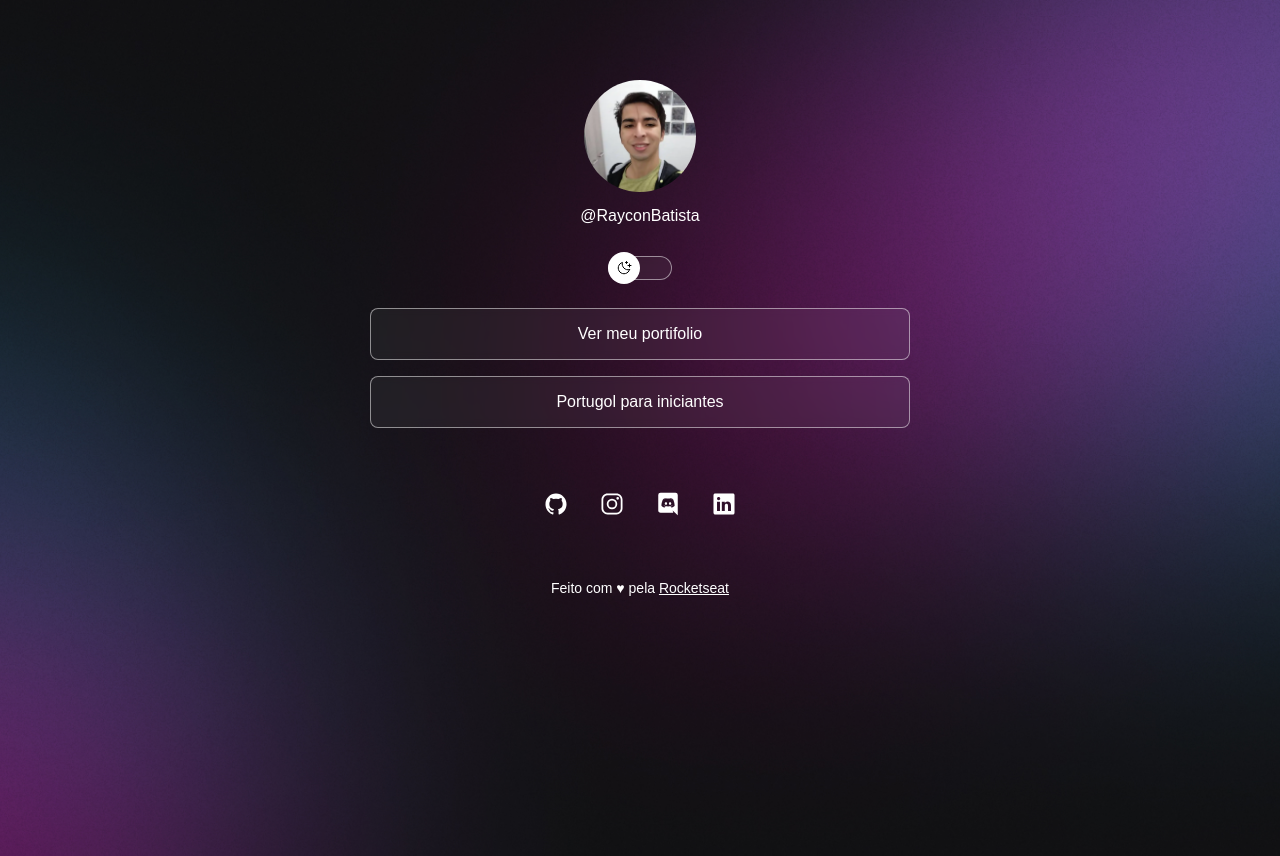
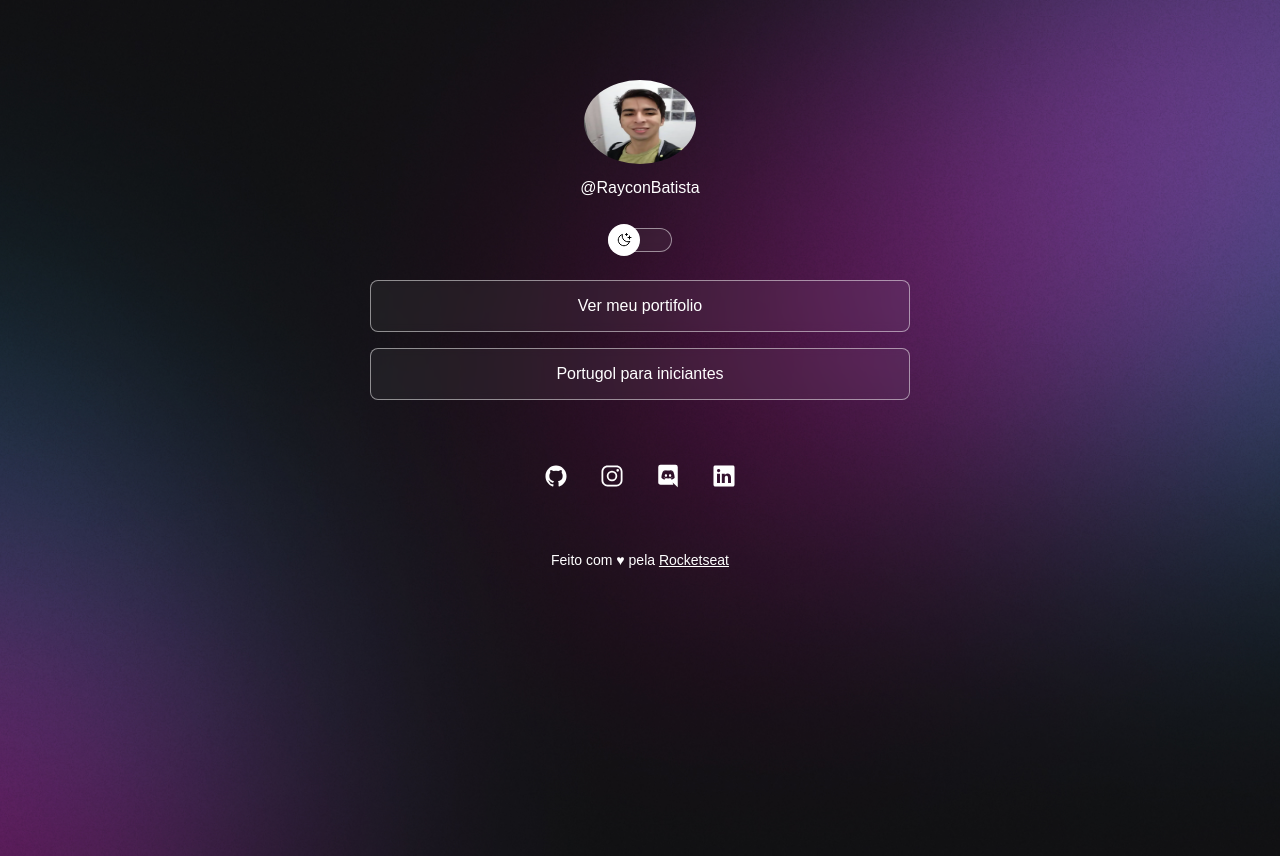
Before and after one commit to RayconBatista/rayconbatista.github.io, a plain HTML site: page index.html in a window 1280 px wide. Drawn offline with nearby package versions, Linux system fonts and the light colour scheme; a web font is replaced by a local one.

Commit message:
update height image

```diff
--- a/index.html
+++ b/index.html
@@ -22,7 +22,7 @@
 <body>
     <div id="container">
         <div id="profile">
-            <img src="./assets/images/profile-github.webp" width="112" height="112" alt="">
+            <img src="./assets/images/profile-github.webp" width="112" height="84" alt="">
             <p>@RayconBatista</p>
         </div>
         <div id="switch" onclick="toggleMode()">
```
